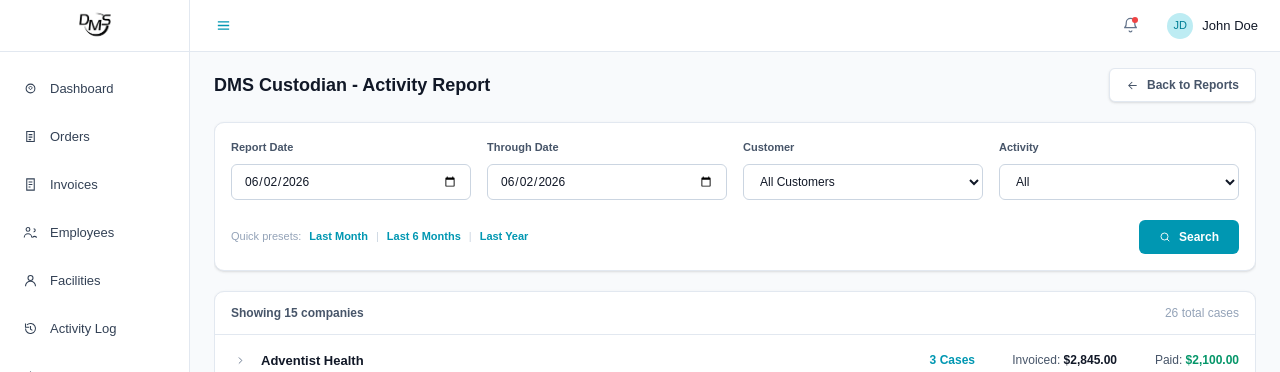
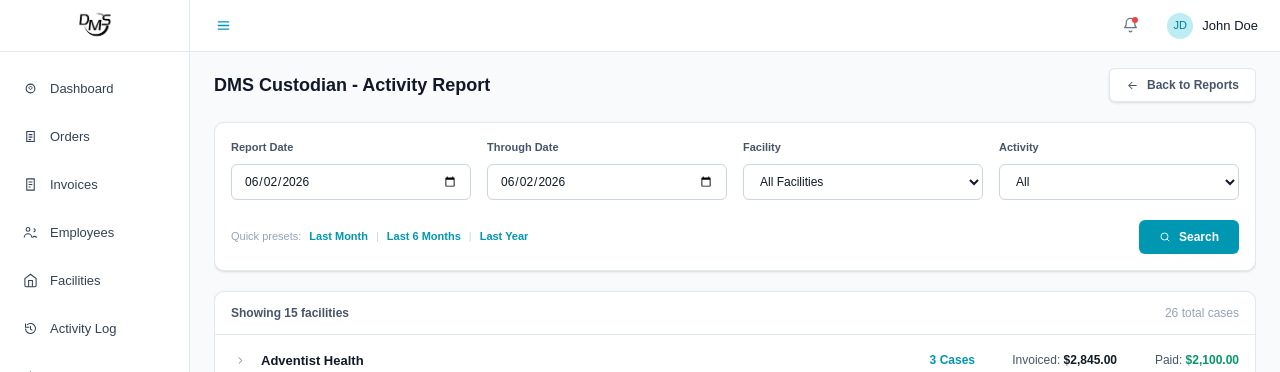
Before and after one commit to Aeliusmd/DMSProject, a Next.js app in the folder frontend/: page /reports/activity-report in a window 1280 px wide. Shown: the top 372 px of the page. Built offline with nearby package versions, Linux system fonts and the light colour scheme.

Commit message:
UI bugs fixed

```diff
--- a/frontend/src/app/(dashboard)/activity-log/page.jsx
+++ b/frontend/src/app/(dashboard)/activity-log/page.jsx
@@ -224,7 +224,7 @@ const activityLogs = [
     module: "Billing",
     performedBy: "Sarah Chen",
     initials: "SC",
-    details: "Invoice due date updated after customer request",
+    details: "Invoice due date updated after facility request",
   },
 ];
 
--- a/frontend/src/app/(dashboard)/dashboard/page.jsx
+++ b/frontend/src/app/(dashboard)/dashboard/page.jsx
@@ -39,7 +39,7 @@ const stats = [
     iconColor: "#7C3AED",
   },
   {
-    label: "Customers",
+    label: "Facilities",
     value: "15",
     icon: <CustomerIcon />,
     iconBg: "#EFF6FF",
@@ -92,10 +92,10 @@ const quickActions = [
   label: "Batch Scan",
   href: "/orders/batch-scan",
   icon: <ScanIcon />,
-},,
+},
   {
     label: "Facilities",
-    href: "/customers",
+    href: "/facilities",
     icon: <CustomerIcon />,
   },
   {
--- a/frontend/src/app/(dashboard)/facilities/[FacilityId]/info/page.jsx
+++ b/frontend/src/app/(dashboard)/facilities/[FacilityId]/info/page.jsx
@@ -11,7 +11,6 @@ const facilitiesSeed = {
   1: {
     id: 1,
     facilityName: "Smith & Associates",
-    parentCompany: "Smith & Associates",
     userName: "smithassoc",
     password: "",
     firstName: "Robert",
@@ -39,7 +38,6 @@ const facilitiesSeed = {
   2: {
     id: 2,
     facilityName: "Martinez Legal Group",
-    parentCompany: "Martinez Legal Group",
     userName: "martinezlegal",
     password: "",
     firstName: "Linda",
--- a/frontend/src/app/(dashboard)/orders/new/page.jsx
+++ b/frontend/src/app/(dashboard)/orders/new/page.jsx
@@ -775,7 +775,7 @@ function OrderDetailsForm({
 
       <div>
         <h3 className="mb-3 text-[13px] font-semibold text-[#111827]">
-          Upload Additional Documents
+          Upload Additional Document
         </h3>
 
         <div className="grid grid-cols-1 gap-3 sm:grid-cols-[1fr_auto]">
--- a/frontend/src/app/(dashboard)/orders/page.jsx
+++ b/frontend/src/app/(dashboard)/orders/page.jsx
@@ -1,16 +1,23 @@
 "use client";
 
+import { useState } from "react";
 import DashboardShell from "@/components/layout/DashboardShell";
 import OrderStatsGrid from "@/components/orders/OrderStatsGrid";
 import OrderActionButton from "@/components/orders/OrderActionButton";
 import OrderFilterBar from "@/components/orders/OrderFilterBar";
 import OrdersTable from "@/components/orders/OrdersTable";
-import { useState } from "react";
 import ReminderNotesModal from "@/components/orders/reminders/ReminderNotesModal";
+
+const defaultFilters = {
+  facility: "",
+  year: "",
+  status: "",
+  search: "",
+};
 
 export default function OrdersPage() {
   const [isReminderModalOpen, setIsReminderModalOpen] = useState(false);
-
+  const [filters, setFilters] = useState(defaultFilters);
 
   return (
     <DashboardShell>
@@ -32,11 +39,18 @@ export default function OrdersPage() {
           </h2>
 
           <div className="flex flex-wrap gap-3">
-            <OrderActionButton href="/orders/new" variant="primary" icon={<PlusIcon />}>
+            <OrderActionButton
+              href="/orders/new"
+              variant="primary"
+              icon={<PlusIcon />}
+            >
               New Order
             </OrderActionButton>
 
-            <OrderActionButton href="/orders/unprocessed" icon={<DocumentIcon />}>
+            <OrderActionButton
+              href="/orders/unprocessed"
+              icon={<DocumentIcon />}
+            >
               Unprocessed
             </OrderActionButton>
 
@@ -53,10 +67,11 @@ export default function OrdersPage() {
           </div>
         </section>
 
-        <OrderFilterBar />
+        <OrderFilterBar filters={filters} onFiltersChange={setFilters} />
 
-        <OrdersTable />
+        <OrdersTable filters={filters} />
       </div>
+
       <ReminderNotesModal
         isOpen={isReminderModalOpen}
         onClose={() => setIsReminderModalOpen(false)}
@@ -94,7 +109,11 @@ function BatchIcon() {
 function ReminderIcon() {
   return (
     <svg width="13" height="13" viewBox="0 0 24 24" fill="none">
-      <path d="M18 8a6 6 0 0 0-12 0c0 7-3 7-3 7h18s-3 0-3-7Z" stroke="currentColor" strokeWidth="1.7" />
+      <path
+        d="M18 8a6 6 0 0 0-12 0c0 7-3 7-3 7h18s-3 0-3-7Z"
+        stroke="currentColor"
+        strokeWidth="1.7"
+      />
       <path d="M10 19a2 2 0 0 0 4 0" stroke="currentColor" strokeWidth="1.7" />
     </svg>
   );
--- a/frontend/src/app/(dashboard)/reports/activity-report/page.jsx
+++ b/frontend/src/app/(dashboard)/reports/activity-report/page.jsx
@@ -133,7 +133,7 @@ export default function ActivityReportPage() {
   const [filters, setFilters] = useState({
     reportDate: "2026-06-02",
     throughDate: "2026-06-02",
-    customer: "All Customers",
+    facility: "All Facilities",
     activity: "All",
   });
 
@@ -152,9 +152,9 @@ export default function ActivityReportPage() {
     const search = appliedSearch.trim().toLowerCase();
 
     return companiesSeed.filter((company) => {
-      const matchesCustomer =
-        filters.customer === "All Customers" ||
-        company.name === filters.customer;
+      const matchesFacility =
+        filters.facility === "All Facilities" ||
+        company.name === filters.facility;
 
       const matchesActivity =
         filters.activity === "All" ||
@@ -167,9 +167,9 @@ export default function ActivityReportPage() {
         String(company.invoiced).includes(search) ||
         String(company.paid).includes(search);
 
-      return matchesCustomer && matchesActivity && matchesSearch;
+      return matchesFacility && matchesActivity && matchesSearch;
     });
-  }, [filters.customer, filters.activity, appliedSearch]);
+  }, [filters.facility, filters.activity, appliedSearch]);
 
   const totalCases = filteredCompanies.reduce(
     (sum, company) => sum + company.cases,
@@ -286,13 +286,13 @@ export default function ActivityReportPage() {
             />
 
             <ReportField
-              label="Customer"
-              name="customer"
+              label="Facility"
+              name="facility"
               type="select"
-              value={filters.customer}
+              value={filters.facility}
               onChange={handleChange}
               options={[
-                "All Customers",
+                "All Facilities",
                 ...companiesSeed.map((company) => company.name),
               ]}
             />
@@ -341,7 +341,7 @@ export default function ActivityReportPage() {
                     value={searchInput}
                     onChange={(e) => setSearchInput(e.target.value)}
                     onKeyDown={handleSearchKeyDown}
-                    placeholder="Search companies..."
+                    placeholder="Search facilities..."
                     className="h-[34px] w-full rounded-[6px] border border-[#CBD5E1] bg-white pl-[36px] pr-8 text-[12px] text-[#111827] outline-none placeholder:text-[#94A3B8] focus:border-[#0097B2] focus:ring-2 focus:ring-[#0097B2]/10"
                   />
 
@@ -373,7 +373,7 @@ export default function ActivityReportPage() {
         <section className="min-h-0 flex-1 overflow-hidden rounded-[10px] border border-[#E2E8F0] bg-white shadow-sm">
           <div className="flex items-center justify-between border-b border-[#E2E8F0] px-4 py-3">
             <p className="text-[12px] font-semibold text-[#475569]">
-              Showing {filteredCompanies.length} companies
+              Showing {filteredCompanies.length} facilities
             </p>
 
             <p className="text-[12px] text-[#94A3B8]">
--- a/frontend/src/components/layout/Sidebar.jsx
+++ b/frontend/src/components/layout/Sidebar.jsx
@@ -9,7 +9,7 @@ const navItems = [
   { label: "Orders", href: "/orders", icon: <OrdersIcon /> },
   { label: "Invoices", href: "/invoices", icon: <InvoicesIcon /> },
   { label: "Employees", href: "/employees", icon: <EmployeesIcon /> },
-  { label: "Facilities", href: "/facilities", icon: <CustomersIcon /> },
+  { label: "Facilities", href: "/facilities", icon: <FacilitiesIcon /> },
   { label: "Activity Log", href: "/activity-log", icon: <ActivityIcon /> },
   { label: "Reports", href: "/reports", icon: <ReportsIcon /> },
   { label: "Settings", href: "/settings", icon: <SettingsIcon /> },
@@ -126,11 +126,11 @@ function EmployeesIcon() {
   );
 }
 
-function CustomersIcon() {
+function FacilitiesIcon() {
   return (
     <svg width="15" height="15" viewBox="0 0 24 24" fill="none">
-      <circle cx="12" cy="8" r="4" stroke="currentColor" strokeWidth="1.7" />
-      <path d="M4 21a8 8 0 0 1 16 0" stroke="currentColor" strokeWidth="1.7" />
+      <path d="M3 9l9-7 9 7v11a2 2 0 0 1-2 2H5a2 2 0 0 1-2-2V9z" stroke="currentColor" strokeWidth="1.7" />
+      <path d="M9 22V12h6v10" stroke="currentColor" strokeWidth="1.7" />
     </svg>
   );
 }
--- a/frontend/src/components/orders/OrderFilterBar.jsx
+++ b/frontend/src/components/orders/OrderFilterBar.jsx
@@ -2,17 +2,35 @@
 
 import { useState } from "react";
 
-export default function OrderFilterBar() {
-  const [customer, setCustomer] = useState("");
-  const [year, setYear] = useState("");
-  const [status, setStatus] = useState("");
-  const [search, setSearch] = useState("");
+const defaultFilters = {
+  facility: "",
+  year: "",
+  status: "",
+  search: "",
+};
+
+export default function OrderFilterBar({ filters, onFiltersChange }) {
+  const [localFilters, setLocalFilters] = useState(defaultFilters);
+
+  const activeFilters = filters || localFilters;
+
+  const updateFilters = (nextFilters) => {
+    if (!filters) {
+      setLocalFilters(nextFilters);
+    }
+
+    onFiltersChange?.(nextFilters);
+  };
+
+  const updateFilter = (name, value) => {
+    updateFilters({
+      ...activeFilters,
+      [name]: value,
+    });
+  };
 
   const handleReset = () => {
-    setCustomer("");
-    setYear("");
-    setStatus("");
-    setSearch("");
+    updateFilters(defaultFilters);
   };
 
   return (
@@ -23,19 +41,19 @@ export default function OrderFilterBar() {
 
       <div className="grid grid-cols-1 gap-3 sm:grid-cols-2 lg:grid-cols-[160px_140px_140px_minmax(220px,1fr)_auto]">
         <select
-          value={customer}
-          onChange={(e) => setCustomer(e.target.value)}
+          value={activeFilters.facility}
+          onChange={(e) => updateFilter("facility", e.target.value)}
           className="h-[34px] rounded-[6px] border border-[#E2E8F0] bg-[#F8FAFC] px-3 text-[12px] text-[#64748B] outline-none focus:border-[#0097B2] focus:ring-2 focus:ring-[#0097B2]/10"
         >
-          <option value="">Customer</option>
+          <option value="">Facility</option>
           <option value="smith">Smith & Associates</option>
           <option value="martinez">Martinez Legal Group</option>
           <option value="pacific">Pacific Law Partners</option>
         </select>
 
         <select
-          value={year}
-          onChange={(e) => setYear(e.target.value)}
+          value={activeFilters.year}
+          onChange={(e) => updateFilter("year", e.target.value)}
           className="h-[34px] rounded-[6px] border border-[#E2E8F0] bg-[#F8FAFC] px-3 text-[12px] text-[#64748B] outline-none focus:border-[#0097B2] focus:ring-2 focus:ring-[#0097B2]/10"
         >
           <option value="">Year</option>
@@ -45,8 +63,8 @@ export default function OrderFilterBar() {
         </select>
 
         <select
-          value={status}
-          onChange={(e) => setStatus(e.target.value)}
+          value={activeFilters.status}
+          onChange={(e) => updateFilter("status", e.target.value)}
           className="h-[34px] rounded-[6px] border border-[#E2E8F0] bg-[#F8FAFC] px-3 text-[12px] text-[#64748B] outline-none focus:border-[#0097B2] focus:ring-2 focus:ring-[#0097B2]/10"
         >
           <option value="">Status</option>
@@ -59,8 +77,8 @@ export default function OrderFilterBar() {
         <div className="flex h-[34px] min-w-0 items-center gap-2 rounded-[6px] border border-[#E2E8F0] bg-[#F8FAFC] px-3 text-[#94A3B8]">
           <SearchIcon />
           <input
-            value={search}
-            onChange={(e) => setSearch(e.target.value)}
+            value={activeFilters.search}
+            onChange={(e) => updateFilter("search", e.target.value)}
             placeholder="Search orders..."
             className="min-w-0 flex-1 bg-transparent text-[12px] text-[#111827] outline-none placeholder:text-[#94A3B8]"
           />
@@ -80,7 +98,13 @@ export default function OrderFilterBar() {
 
 function SearchIcon() {
   return (
-    <svg className="shrink-0" width="13" height="13" viewBox="0 0 24 24" fill="none">
+    <svg
+      className="shrink-0"
+      width="13"
+      height="13"
+      viewBox="0 0 24 24"
+      fill="none"
+    >
       <circle cx="11" cy="11" r="7" stroke="currentColor" strokeWidth="1.7" />
       <path d="m20 20-3.5-3.5" stroke="currentColor" strokeWidth="1.7" />
     </svg>
--- a/frontend/src/components/orders/OrdersTable.jsx
+++ b/frontend/src/components/orders/OrdersTable.jsx
@@ -1,6 +1,6 @@
 "use client";
 
-import { useMemo, useState } from "react";
+import { useEffect, useMemo, useState } from "react";
 import Link from "next/link";
 import CreateInvoiceModal from "@/components/orders/CreateInvoiceModal";
 import CreateXrayInvoiceModal from "@/components/orders/CreateXrayInvoiceModal";
@@ -11,6 +11,51 @@ import OrderActivityLogModal from "@/components/orders/OrderActivityLogModal";
 import OrderNotesModal from "@/components/orders/OrderNotesModal";
 
 const ORDERS_PER_PAGE = 6;
+
+const defaultOrderFilters = {
+  facility: "",
+  year: "",
+  status: "",
+  search: "",
+};
+
+function getOrderFilterStatus(order) {
+  if (order.filterStatus) return order.filterStatus;
+
+  const hasSentStatus = order.status?.some(
+    (item) => item.label.toLowerCase() === "sent"
+  );
+
+  if (hasSentStatus || order.invoice?.paid) return "completed";
+
+  const hasPendingStatus = order.status?.some((item) => item.type === "red");
+
+  if (hasPendingStatus) return "active";
+
+  return "ready";
+}
+
+function getOrderSearchText(order) {
+  return [
+    order.id,
+    order.court,
+    order.applicant,
+    order.orderRef,
+    order.records?.title,
+    ...(order.records?.lines || []),
+    ...(order.records?.links || []),
+    order.company?.name,
+    order.company?.address,
+    order.company?.phone,
+    order.company?.email,
+    ...(order.dobSsn || []),
+    ...(order.forms || []),
+    ...(order.status?.map((item) => item.label) || []),
+  ]
+    .filter(Boolean)
+    .join(" ")
+    .toLowerCase();
+}
 
 const orderActivityLogs = [
   {
@@ -120,6 +165,9 @@ const orderActivityLogs = [
 const orders = [
   {
     id: "70656-1",
+    facility: "smith",
+    year: "2026",
+    filterStatus: "completed",
     note: true,
     subpoena: true,
     court: "WCAB",
@@ -164,6 +212,9 @@ const orders = [
   },
   {
     id: "6443-1",
+    facility: "martinez",
+    year: "2026",
+    filterStatus: "completed",
     note: true,
     subpoena: true,
     court: "WCAB",
@@ -208,6 +259,9 @@ const orders = [
   },
   {
     id: "65322-1",
+    facility: "martinez",
+    year: "2025",
+    filterStatus: "completed",
     note: true,
     subpoena: false,
     court: "WCAB",
@@ -252,6 +306,9 @@ const orders = [
   },
   {
     id: "70123-2",
+    facility: "smith",
+    year: "2025",
+    filterStatus: "active",
     note: true,
     subpoena: false,
     court: "",
@@ -289,6 +346,9 @@ const orders = [
   },
   {
     id: "7157-1",
+    facility: "smith",
+    year: "2025",
+    filterStatus: "completed",
     note: true,
     subpoena: false,
     court: "",
@@ -332,6 +392,9 @@ const orders = [
   },
   {
     id: "7289-3",
+    facility: "martinez",
+    year: "2025",
+    filterStatus: "active",
     note: true,
     subpoena: false,
     court: "",
@@ -369,6 +432,9 @@ const orders = [
   },
   {
     id: "7310-1",
+    facility: "pacific",
+    year: "2025",
+    filterStatus: "completed",
     note: true,
     subpoena: true,
     court: "WCAB",
@@ -412,6 +478,9 @@ const orders = [
   },
   {
     id: "7422-4",
+    facility: "pacific",
+    year: "2025",
+    filterStatus: "active",
     note: true,
     subpoena: false,
     court: "",
@@ -453,7 +522,7 @@ const orders = [
   },
 ];
 
-export default function OrdersTable() {
+export default function OrdersTable({ filters = defaultOrderFilters }) {
   const [currentPage, setCurrentPage] = useState(1);
   const [selectedInvoiceOrder, setSelectedInvoiceOrder] = useState(null);
   const [selectedXrayOrder, setSelectedXrayOrder] = useState(null);
@@ -464,15 +533,66 @@ export default function OrdersTable() {
   const [selectedLogOrder, setSelectedLogOrder] = useState(null);
   const [selectedNoteOrder, setSelectedNoteOrder] = useState(null);
 
-  const totalPages = Math.ceil(orders.length / ORDERS_PER_PAGE);
+  const normalizedFilters = {
+    facility: filters.facility || "",
+    year: filters.year || "",
+    status: filters.status || "",
+    search: filters.search || "",
+  };
+
+  const filteredOrders = useMemo(() => {
+    const searchValue = normalizedFilters.search.trim().toLowerCase();
+
+    return orders.filter((order) => {
+      const matchesFacility =
+        !normalizedFilters.facility ||
+        order.facility === normalizedFilters.facility;
+
+      const matchesYear =
+        !normalizedFilters.year || order.year === normalizedFilters.year;
+
+      const matchesStatus =
+        !normalizedFilters.status ||
+        getOrderFilterStatus(order) === normalizedFilters.status;
+
+      const matchesSearch =
+        !searchValue || getOrderSearchText(order).includes(searchValue);
+
+      return matchesFacility && matchesYear && matchesStatus && matchesSearch;
+    });
+  }, [
+    normalizedFilters.facility,
+    normalizedFilters.year,
+    normalizedFilters.status,
+    normalizedFilters.search,
+  ]);
+
+  useEffect(() => {
+    setCurrentPage(1);
+  }, [
+    normalizedFilters.facility,
+    normalizedFilters.year,
+    normalizedFilters.status,
+    normalizedFilters.search,
+  ]);
+
+  const totalPages = Math.max(
+    1,
+    Math.ceil(filteredOrders.length / ORDERS_PER_PAGE)
+  );
 
   const currentOrders = useMemo(() => {
     const startIndex = (currentPage - 1) * ORDERS_PER_PAGE;
-    return orders.slice(startIndex, startIndex + ORDERS_PER_PAGE);
-  }, [currentPage]);
+    return filteredOrders.slice(startIndex, startIndex + ORDERS_PER_PAGE);
+  }, [currentPage, filteredOrders]);
 
-  const startRecord = (currentPage - 1) * ORDERS_PER_PAGE + 1;
-  const endRecord = Math.min(currentPage * ORDERS_PER_PAGE, orders.length);
+  const startRecord =
+    filteredOrders.length === 0 ? 0 : (currentPage - 1) * ORDERS_PER_PAGE + 1;
+
+  const endRecord = Math.min(
+    currentPage * ORDERS_PER_PAGE,
+    filteredOrders.length
+  );
 
   const goToPreviousPage = () => {
     setCurrentPage((page) => Math.max(page - 1, 1));
@@ -509,7 +629,17 @@ export default function OrdersTable() {
             </thead>
 
             <tbody>
-              {currentOrders.map((order) => (
+              {currentOrders.length === 0 ? (
+                <tr>
+                  <td
+                    colSpan={8}
+                    className="px-4 py-10 text-center text-[12px] font-medium text-[#94A3B8]"
+                  >
+                    No orders match the selected filters.
+                  </td>
+                </tr>
+              ) : (
+                currentOrders.map((order) => (
                   <tr
                     key={order.id}
                     className="border-b border-[#F1F5F9] text-[11px] text-[#334155] last:border-b-0 hover:bg-[#F8FBFC]"
@@ -608,14 +738,15 @@ export default function OrdersTable() {
                       />
                     </td>
                   </tr>
-              ))}
+                ))
+              )}
             </tbody>
           </table>
         </div>
 
         <div className="flex flex-col gap-3 border-t border-[#F1F5F9] bg-white px-4 py-3 sm:flex-row sm:items-center sm:justify-between">
           <p className="text-[11px] text-[#64748B]">
-            Showing {startRecord}-{endRecord} of {orders.length} orders
+            Showing {startRecord}-{endRecord} of {filteredOrders.length} orders
           </p>
 
           <div className="flex items-center gap-1">
@@ -648,7 +779,7 @@ export default function OrdersTable() {
             <button
               type="button"
               onClick={goToNextPage}
-              disabled={currentPage === totalPages}
+              disabled={currentPage === totalPages || filteredOrders.length === 0}
               className="flex h-[28px] min-w-[28px] items-center justify-center rounded-[6px] border border-[#E2E8F0] bg-white px-2 text-[12px] text-[#64748B] hover:bg-[#F8FAFC] disabled:cursor-not-allowed disabled:opacity-40"
             >
               ›
```
Lines whose indentation alone changed are shown as unchanged.
